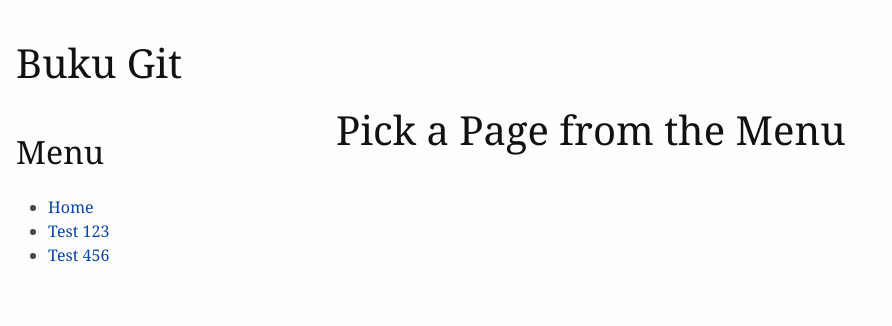
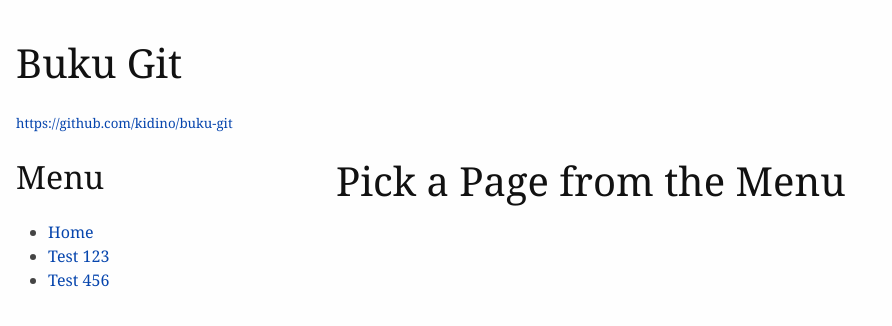
Before and after one commit to kidino/buku-git, a plain HTML site: page index.html in a window 1280 px wide. Shown: the whole page, without its empty margins (0-892 px from the left). Drawn offline with Linux system fonts and the light colour scheme.

Commit message:
link to github
Signed-off-by: Iszuddin Ismail <dino@websegera.my>

```diff
--- a/index.html
+++ b/index.html
@@ -54,6 +54,7 @@ function load_page(page){
 <body>
     <div class="header">
     <h1>Buku Git</h1>
+    <small><a href="https://github.com/kidino/buku-git">https://github.com/kidino/buku-git</a></small>
     </div>
 
 
```
